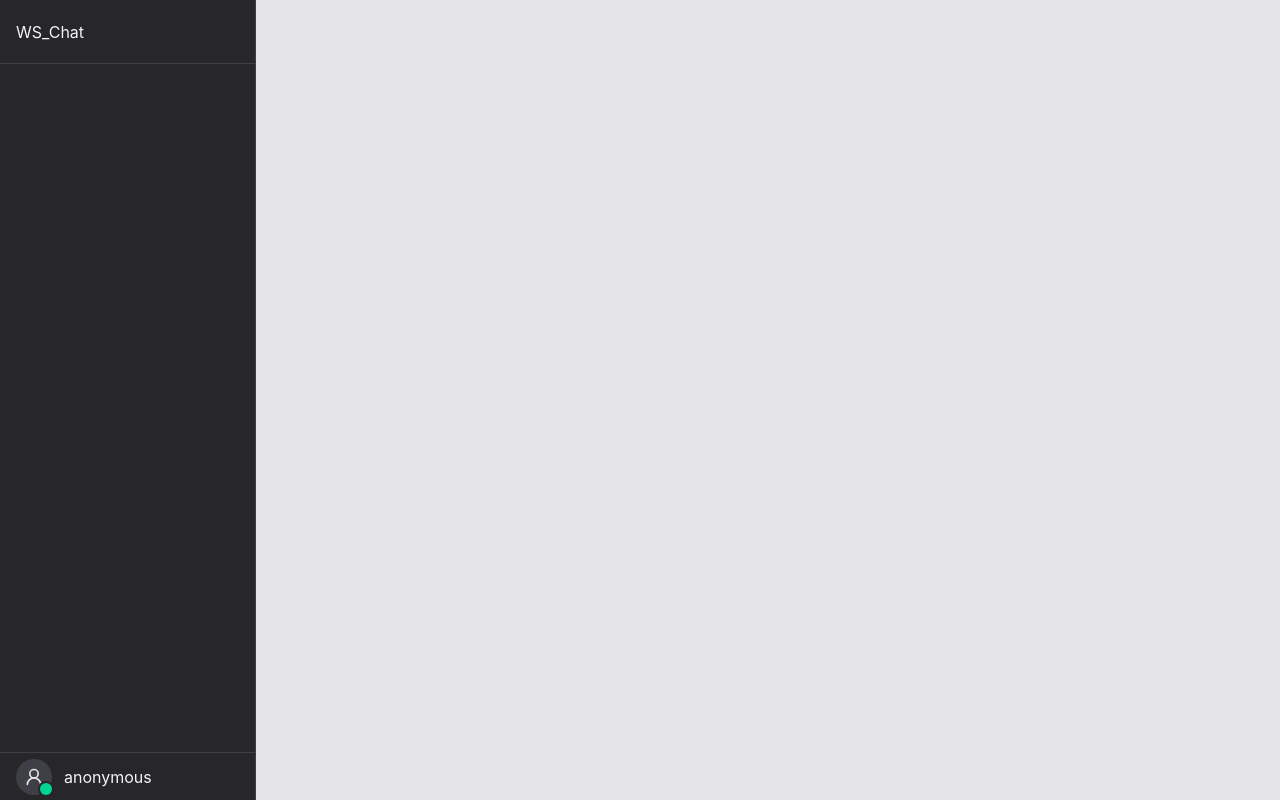
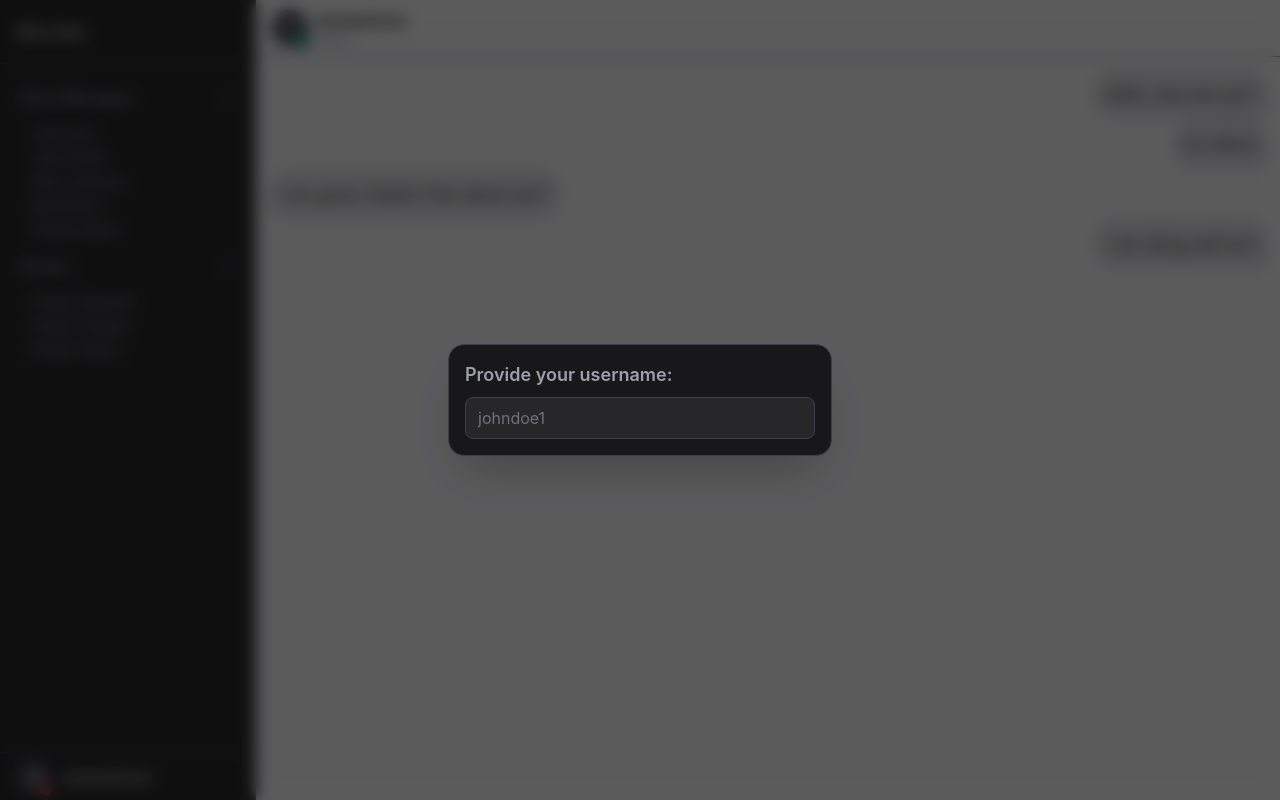
Before and after one commit to chibuzor9/ws-chat, a React app in the folder frontend/: page / in a window 1280 px wide. Built offline with nearby package versions, Linux system fonts and the light colour scheme; the HTML template or start-up script is replaced by a standard one.

Commit message:
feat: enhance chat functionality with user management and dynamic UI updates

```diff
--- a/frontend/src/App.jsx
+++ b/frontend/src/App.jsx
@@ -9,12 +9,12 @@ function App() {
     const handleUsernameSubmit = (submittedUsername = "") => {
         const cleanedUsername = submittedUsername.trim()
 
-        const nextUsername =
+        const actualUsername =
             cleanedUsername ||
             `anonymous-${crypto.randomUUID().slice(0, 8)}`
 
-        setUsername(nextUsername)
-        localStorage.setItem("ws-chat:username", nextUsername)
+        setUsername(actualUsername)
+        localStorage.setItem("ws-chat:username", actualUsername)
     }
 
     return (
@@ -27,7 +27,7 @@ function App() {
                 <Sidebar username={username || "anonymous"}/>
             </aside>
             <main className="min-w-0 flex-1">
-                <ChatView />
+                <ChatView username={username || "anonymous"} />
             </main>
         </div>
     )
--- a/frontend/src/components/UsernameModal.jsx
+++ b/frontend/src/components/UsernameModal.jsx
@@ -1,10 +1,24 @@
 import React from 'react'
 
 const UsernameModal = ({ open, onSubmit }) => {
+    const isOpen = open ?? false
+
     return (
-        <div>
+        isOpen && (
+            <div className="fixed inset-0 z-50 flex items-center justify-center bg-black/60 p-4 backdrop-blur-sm">
+                <div className="w-full max-w-sm rounded-2xl border border-zinc-700 bg-zinc-900 p-4 shadow-2xl">
+                    <p className="text-lg font-semibold text-zinc-400 mb-2">
+                        Provide your username:
+                    </p>
 
-        </div>
+                    <input className="w-full rounded-lg border border-zinc-700 bg-zinc-800 px-3 py-2 text-zinc-100 placeholder:text-zinc-500 focus:border-zinc-500 focus:outline-none focus:ring-2 focus:ring-zinc-500/40" placeholder="johndoe1" onKeyDown={(e) => {
+                        if (e.key === "Enter") {
+                        onSubmit(e.target.value)
+                        }
+                    }} />
+                </div>
+            </div>
+        )
 )};
 
 export default UsernameModal;
--- a/frontend/src/components/chat/ChatHeader.jsx
+++ b/frontend/src/components/chat/ChatHeader.jsx
@@ -1,8 +1,21 @@
-import React from 'react'
+import {React, useState} from 'react';
+import UserIcon from "../shared/UserIcon"
 
-const ChatHeader = () => {
+const ChatHeader = ({ username }) => {
+    const [connectionStatus, setConnectionStatus] = useState("online");
+
     return (
-        <></>
-)};
+        <div className="flex items-center justify-between border-b border-zinc-700 px-4 py-2">
+            <div className="flex items-center gap-2">
+                <UserIcon status={connectionStatus}/>
+
+                <div className="flex flex-col">
+                    <span className="font-semibold">{username}</span>
+                    <span className="text-xs text-zinc-500">{connectionStatus}</span>
+                </div>
+            </div>
+        </div>
+    )
+}
 
 export default ChatHeader;
--- a/frontend/src/components/chat/ChatView.jsx
+++ b/frontend/src/components/chat/ChatView.jsx
@@ -3,11 +3,13 @@ import ChatHeader from "./ChatHeader"
 import MessageList from "./MessageList"
 import MessageComposer from "./MessageComposer"
 
-const ChatView = () => {
+const ChatView = ({username}) => {
     return (
         <>
-            <ChatHeader />
+            <ChatHeader username={username} />
+
             <MessageList />
+
             <MessageComposer />
         </>
 )};
--- a/frontend/src/components/chat/MessageBubble.jsx
+++ b/frontend/src/components/chat/MessageBubble.jsx
@@ -1,9 +1,9 @@
 import React from 'react'
 
-const MessageBubble = ({ content }) => {
+const MessageBubble = ({ content, mine }) => {
     return (
-        <div className="">
-            <p>{content}</p>
+        <div className={`bg-zinc-300 border border-zinc-700 p-2 rounded-2xl ${mine ? "self-end  rounded-br-md" : "self-start rounded-bl-md"}`}>
+            <span className="text-1xl">{content}</span>
         </div>
     )
 }
--- a/frontend/src/components/chat/MessageList.jsx
+++ b/frontend/src/components/chat/MessageList.jsx
@@ -1,10 +1,24 @@
-import React from 'react'
-import MessageBubble from './MessageBubble'
+import React from 'react';
+import MessageBubble from './MessageBubble';
 
 const MessageList = () => {
+    const messages = [
+        { id: 1, sender: 'me', username: 'Alice', content: 'Hello, how are you?' },
+        { id: 1, sender: 'me', username: 'Alice', content: "It's Alice!" },
+        { id: 2, username: 'Bob', content: 'I am good, thanks! How about you?' },
+        { id: 3, sender: 'me', username: 'Alice', content: 'I am doing well too!' },
+    ];
+
     return (
-        <div>
-
+        <div className="flex flex-col gap-2 p-4 overflow-y-auto h-full scroll-fade">
+            {messages.map((message) => (
+                <MessageBubble
+                    key={message.id}
+                    username={message.username}
+                    content={message.content}
+                    mine={message.sender === 'me'}
+                />
+            ))}
         </div>
     )
 }
--- /dev/null
+++ b/frontend/src/components/shared/UserIcon.jsx
@@ -0,0 +1,23 @@
+import React from 'react';
+import { UserRound } from "lucide-react";
+
+const UserIcon = ({status : connectionStatus}) => {
+    const statusColors = {
+        online: "bg-emerald-400",
+        connecting: "bg-amber-400",
+        offline: "bg-red-400",
+    }
+
+    return (
+        <div className="relative flex size-9 items-center justify-center rounded-full bg-zinc-700">
+                <UserRound className="size-5 text-zinc-200 " />
+
+                <span
+                    className={`absolute bottom-0 right-0 size-3 rounded-full ring-2 ring-zinc-800 ${statusColors[connectionStatus]} ${connectionStatus === "connecting" ? "animate-bounce" : ""} ${connectionStatus === "offline" ? "animate-pulse" : ""}`}
+                    aria-label={connectionStatus}
+                />
+        </div>
+    );
+};
+
+export default UserIcon;
--- /dev/null
+++ b/frontend/src/components/sidebar/NavTabs.jsx
@@ -0,0 +1,33 @@
+import React, { useState } from 'react';
+import { ChevronRight } from 'lucide-react';
+
+const NavTabs = ({ data: tab }) => {
+    const [open, setOpen] = useState(true);
+
+    return (
+        <div>
+    <button
+        className="flex w-full items-center gap-2 rounded-lg px-3 py-2 text-left text-sm font-medium text-zinc-400 hover:bg-zinc-700 hover:text-zinc-100"
+        onClick={() => setOpen(!open)}
+        aria-expanded={open}
+    >
+        {tab.label}
+        <ChevronRight className={`ml-auto size-4 transition-transform duration-200 ${open ? 'rotate-90' : ''}`} />
+    </button>
+
+    <div className={`grid transition-all duration-200 ${open ? 'grid-rows-[1fr]' : 'grid-rows-[0fr]'}`}>
+        <div className="overflow-hidden">
+            <div className={`flex flex-col gap-1 pl-6 transition-[margin] duration-200 ${open ? 'mt-2' : 'mt-0'}`}>
+                {tab.items.map((item) => (
+                    <div key={item.id} className="text-sm text-zinc-400 hover:text-zinc-100 cursor-pointer">
+                        {item.label}
+                    </div>
+                ))}
+            </div>
+        </div>
+    </div>
+</div>
+    );
+};
+
+export default NavTabs;
--- a/frontend/src/components/sidebar/NavigationTabs.jsx
+++ b/frontend/src/components/sidebar/NavigationTabs.jsx
@@ -1,9 +1,28 @@
-import React from 'react'
+import React from 'react';
+import NavTabs from './NavTabs';
 
 const NavigationTabs = () => {
+    const tabs = [
+        { id: 1, label: "Direct Messages", items: [
+            { id: 123, label: "John Doe" },
+            { id: 101, label: "Jane Smith" },
+            { id: 187, label: "Alice Johnson" },
+            { id: 145, label: "Bob Brown" },
+            { id: 165, label: "Charlie Davis" },
+        ] },
+
+        { id: 2, label: "Groups", items: [
+            { id: 23, label: "Project SpaceX" },
+            { id: 49, label: "Project Citadel" },
+            { id: 76, label: "Project Sparx" },
+        ] }
+    ];
+
     return (
-        <div className="flex flex-1 flex-col gap-2 overflow-y-auto px-2 py-4">
-
+        <div className="flex flex-1 flex-col gap-2 overflow-y-auto px-2 py-4 scroll-fade">
+            {tabs.map((tab) => (
+                <NavTabs key={tab.id} data={tab} />
+            ))}
         </div>
     )
 }
--- a/frontend/src/components/sidebar/Profile.jsx
+++ b/frontend/src/components/sidebar/Profile.jsx
@@ -1,23 +1,11 @@
-import React from 'react'
-import { UserRound } from "lucide-react";
+import React from 'react';
+import UserIcon from '../shared/UserIcon';
 
 const Profile = ({username, connectionStatus}) => {
-    const statusColors = {
-        online: "bg-emerald-400",
-        connecting: "bg-amber-400",
-        offline: "bg-red-400",
-    }
 
     return (
         <div className="flex h-12 items-center gap-3 border-t border-zinc-700 p-4">
-            <div className="relative flex size-9 items-center justify-center rounded-full bg-zinc-700">
-                <UserRound className="size-5 text-zinc-200" />
-
-                <span
-                    className={`absolute bottom-0 right-0 size-3 rounded-full ring-2 ring-zinc-800 ${statusColors[connectionStatus]}`}
-                    aria-label={connectionStatus}
-                />
-            </div>
+            <UserIcon status={connectionStatus} />
             <p>{username}</p>
         </div>
     )
--- a/frontend/src/components/sidebar/Sidebar.jsx
+++ b/frontend/src/components/sidebar/Sidebar.jsx
@@ -1,4 +1,3 @@
-import { useState, React } from 'react';
 import Logo from "./Logo";
 import NavigationTabs from "./NavigationTabs";
 import Profile from "./Profile";
@@ -8,7 +7,8 @@ const Sidebar = ({ username }) => {
         <div className="flex h-full flex-col bg-zinc-800 text-zinc-100">
             <Logo />
             <NavigationTabs />
-            <Profile username={username} connectionStatus="online" />
+            <Profile username={username} connectionStatus="offline" />
+            {/* Fix later the dynamism of connection status: online, connecting, offline */}
         </div>
 )};
 
--- a/frontend/src/index.css
+++ b/frontend/src/index.css
@@ -1 +1,24 @@
 @import "tailwindcss";
+
+.scroll-fade {
+  scrollbar-width: auto;
+  scrollbar-color: rgb(82 82 91) transparent;
+}
+
+
+.scroll-fade::-webkit-scrollbar {
+  width: 6px;
+}
+
+.scroll-fade::-webkit-scrollbar-track {
+  background: transparent;
+}
+
+.scroll-fade::-webkit-scrollbar-thumb {
+  background: transparent;
+  border-radius: 9999px;
+}
+
+.scroll-fade:hover::-webkit-scrollbar-thumb {
+  background: rgb(82 82 91); /* zinc-600 */
+}
```
Also changed, not shown: 2 other files (tests, documents, lock files or other folders).
